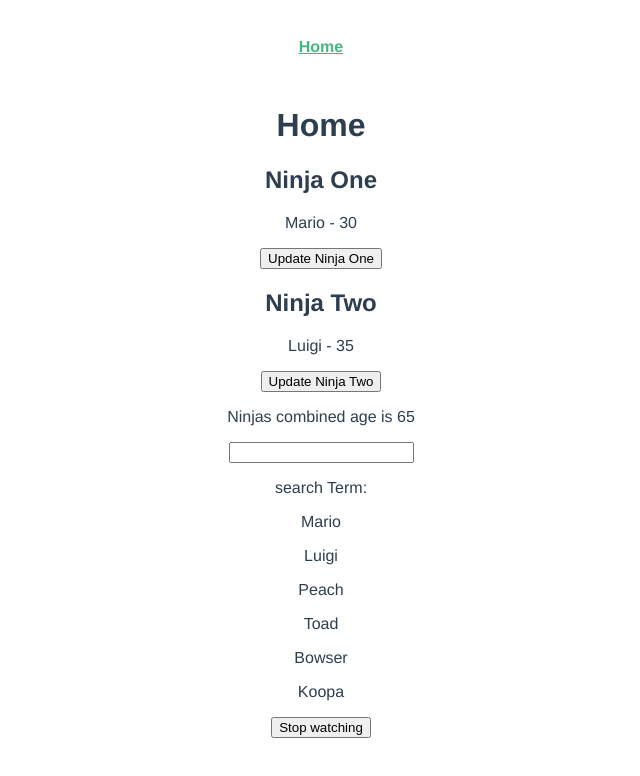
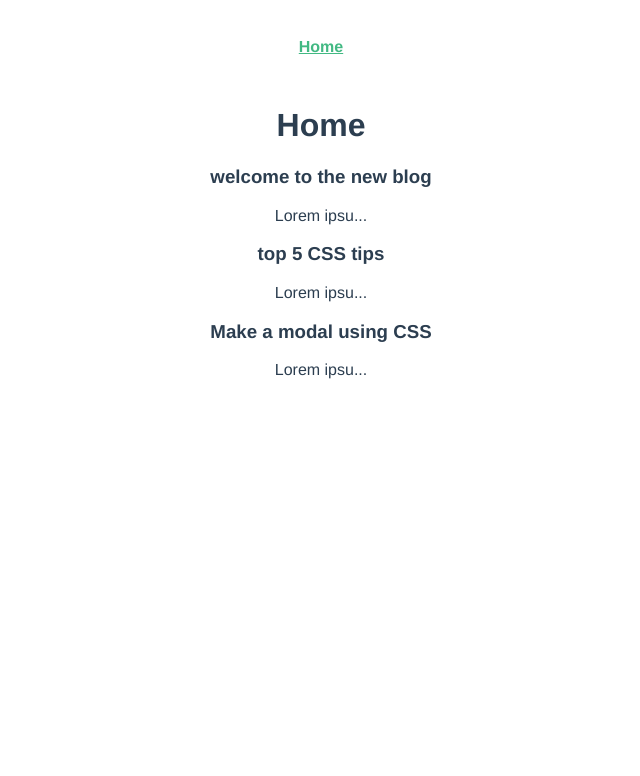
Before and after one commit to alexelmore/vue-blog-project, a Vue app in the folder blog-project/: page / in a window 1280 px wide. Shown: the top 776 px of the page, without its empty margins (319-959 px from the left). Built offline with nearby package versions, Linux system fonts and the light colour scheme; data requests are answered from the project's data file.

Commit message:
Practice fetch requests using Vue Composition API

```diff
--- /dev/null
+++ b/blog-project/data/db.json
@@ -0,0 +1,22 @@
+{
+  "posts": [
+    {
+      "id": 1,
+      "title": "welcome to the new blog",
+      "body": "Lorem ipsum dolor sit amet, consectetur adipiscing elit, sed do eiusmod tempor incididunt ut labore et dolore magna aliqua.",
+      "tags": ["webdev", "coding", "news"]
+    },
+    {
+      "id": 2,
+      "title": "top 5 CSS tips",
+      "body": "Lorem ipsum dolor sit amet, consectetur adipiscing elit, sed do eiusmod tempor incididunt ut labore et dolore magna aliqua.",
+      "tags": ["css", "webdev", "coding"]
+    },
+    {
+      "id": 5707,
+      "title": "Make a modal using CSS",
+      "body": "Lorem ipsum dolor sit amet, consectetur adipiscing elit. Duis est ex, mollis id placerat eu, vulputate vehicula eros. Etiam nec urna egestas, pretium justo ut, luctus arcu. Maecenas dictum mi elit, sed molestie nulla pulvinar a. Sed pellentesque mauris quis ex aliquam tincidunt. Aliquam erat volutpat. Quisque auctor ante at felis maximus, commodo dapibus massa porttitor. Phasellus dignissim finibus placerat. Duis eu erat sem. Suspendisse venenatis molestie sapien a egestas. Vestibulum ante ipsum primis in faucibus orci luctus et ultrices posuere cubilia curae; Maecenas in imperdiet mi. Etiam ac massa vel nulla lobortis viverra. Class aptent taciti sociosqu ad litora torquent per conubia nostra, per inceptos himenaeos.\n\nMauris in erat tincidunt, dictum ligula id, vulputate nisl. Nam accumsan sodales mi, sed faucibus lacus pharetra id. Vestibulum interdum nibh orci, ut egestas risus venenatis vitae. Mauris tortor nisl, congue vulputate mauris sit amet, mattis pellentesque nunc. Proin imperdiet dapibus tincidunt. Cras at vehicula libero. Quisque lobortis quis est vel interdum. Duis molestie feugiat tellus sed sagittis. Duis eleifend lorem mauris, quis suscipit turpis luctus non.",
+      "tags": ["css", "webdev", "coding"]
+    }
+  ]
+}
--- a/blog-project/package.json
+++ b/blog-project/package.json
@@ -8,6 +8,7 @@
   },
   "dependencies": {
     "core-js": "^3.8.3",
+    "json-server": "^0.17.0",
     "vue": "^3.2.13",
     "vue-router": "^4.0.3"
   },
--- /dev/null
+++ b/blog-project/src/components/ PostList.vue
@@ -0,0 +1,32 @@
+<template>
+  <div class="post-list">
+    <div v-for="post in posts" :key="post.id">
+      <SinglePost :post="post" />
+    </div>
+  </div>
+</template>
+
+<script>
+import { onMounted, onUnmounted, onUpdated } from "@vue/runtime-core";
+import SinglePost from "./SinglePost.vue";
+export default {
+  name: "PostList",
+  props: ["posts"],
+  components: {
+    SinglePost,
+  },
+  setup(props) {
+    onMounted(() => {
+      console.log("component mounted");
+    });
+    onUnmounted(() => {
+      console.log("component unmounted");
+    });
+    onUpdated(() => {
+      console.log("component updated");
+    });
+  },
+};
+</script>
+
+<style></style>
--- /dev/null
+++ b/blog-project/src/components/SinglePost.vue
@@ -0,0 +1,24 @@
+<template>
+  <div class="post">
+    <h3>{{ post.title }}</h3>
+    <p>{{ snippet }}</p>
+  </div>
+</template>
+
+<script>
+import { computed } from "@vue/runtime-core";
+export default {
+  name: "SinglePost",
+  props: ["post"],
+  setup(props) {
+    const snippet = computed(() => {
+      return props.post.body.substring(0, 10) + "...";
+    });
+    return {
+      snippet,
+    };
+  },
+};
+</script>
+
+<style></style>
--- a/blog-project/src/views/HomeView.vue
+++ b/blog-project/src/views/HomeView.vue
@@ -1,83 +1,43 @@
 <template>
   <div class="home">
     <h1>Home</h1>
-
-    <h2>Ninja One</h2>
-    <p>{{ ninjaOne.name }} - {{ ninjaOne.age }}</p>
-    <button @click="updateNinjaOne">Update Ninja One</button>
-
-    <h2>Ninja Two</h2>
-    <p>{{ ninjaTwo.name }} - {{ ninjaTwo.age }}</p>
-    <button @click="updateNinjaTwo">Update Ninja Two</button>
-    <p>Ninjas combined age is {{ combinedAge }}</p>
-    <input type="text" v-model="search" />
-    <p>search Term: {{ search }}</p>
-    <div v-for="name in matchingNames" :key="name">
-      <p>{{ name }}</p>
-    </div>
-    <button @click="stopWatching">Stop watching</button>
+    <div v-if="error">{{ error }}</div>
+    <div v-if="posts.length"><PostList :posts="posts" /></div>
+    <div v-else>Loading...</div>
   </div>
 </template>
 
 <script>
 // @ is an alias to /src
-import { ref, computed, watch, watchEffect } from "vue";
+import PostList from "../components/ PostList.vue";
+import { ref } from "vue";
 export default {
   name: "HomeView",
+  components: {
+    PostList,
+  },
   setup() {
-    // Refs inside the composition API's setup method
-    const ninjaOne = ref({ name: "Mario", age: 30 });
-    const ninjaTwo = ref({ name: "Luigi", age: 35 });
+    const posts = ref([]);
+    const error = ref(null);
 
-    const updateNinjaOne = () => {
-      ninjaOne.value.age = 40;
+    const load = async () => {
+      try {
+        const post = await fetch(`http://localhost:3000/posts`);
+        if (post.status === 200 && post.ok) {
+          const json = await post.json();
+          const data = await json;
+          posts.value = data;
+        } else {
+          throw new Error("Unable to fetch the data");
+        }
+      } catch (err) {
+        error.value = err.message;
+      }
     };
-
-    const updateNinjaTwo = () => {
-      ninjaTwo.value.age = 45;
-    };
-
-    const search = ref("");
-
-    // Computed property inside the composition API's setup method
-    const combinedAge = computed(() => {
-      return ninjaOne.value.age + ninjaTwo.value.age;
-    });
-
-    const names = ref(["Mario", "Luigi", "Peach", "Toad", "Bowser", "Koopa"]);
-
-    // Watch hook inside the composition API's setup method
-    const stopWatch = watch(search, () => {
-      console.log("somebodys watching you!");
-    });
-
-    // WatchEffect hook inside the composition API's setup method
-    const stopeWatchEffect = watchEffect(() => {
-      console.log("watch effect function ran");
-    });
-
-    // Another Computed property inside the composition API's setup method
-    const matchingNames = computed(() => {
-      return names.value.filter((name) =>
-        name.toLowerCase().includes(search.value.toLowerCase())
-      );
-    });
-
-    // Function that stops watchers
-    const stopWatching = () => {
-      stopWatch();
-      stopeWatchEffect();
-    };
+    load();
     return {
-      ninjaOne,
-      updateNinjaOne,
-      ninjaTwo,
-      updateNinjaTwo,
-      combinedAge,
-      names,
-      search,
-      matchingNames,
-      stopWatching,
+      posts,
+      error,
     };
   },
 };
```
Also changed, not shown: 1 other file (tests, documents, lock files or other folders).
